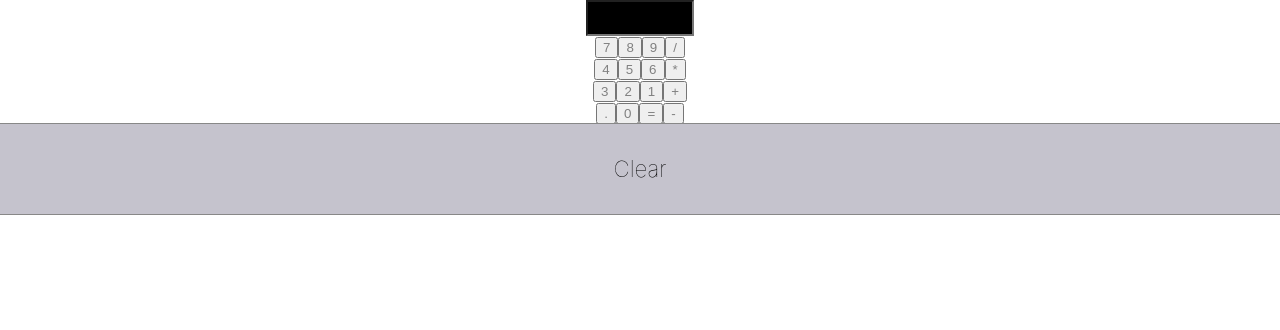
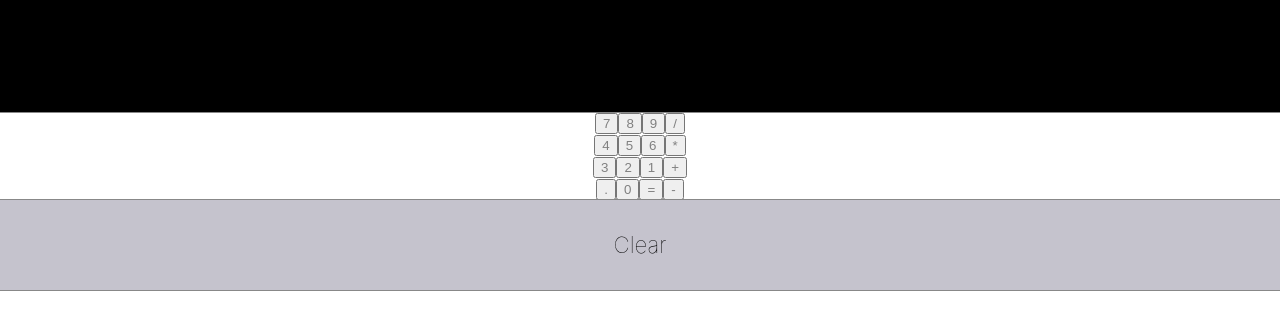
Before and after one commit to AdrianGHub/calc-app, a React (Create React App) app: page / in a window 1280 px wide. Shown: the top 330 px of the page. Built offline with nearby package versions, Linux system fonts and the light colour scheme.

Commit message:
feat: create input functional component

```diff
--- a/src/components/Input/Input.js
+++ b/src/components/Input/Input.js
@@ -3,7 +3,7 @@ import classes from './Input.module.css';
 
 const input = (props) => {
     return (
-        <input className={classes.Input} />
+    <div className={classes.Input}>{props.children}</div>
     );
 };
 
--- a/src/components/Input/Input.module.css
+++ b/src/components/Input/Input.module.css
@@ -1,5 +1,13 @@
 .Input {
+    display: flex;
+    height: 4em;
+    flex: 1;
     background-color: #000;
-    width: 100px;
-    height: 30px;
+    outline: 1px solid #888;
+    color: #fff;
+    justify-content: flex-end;
+    padding: 0.5em;
+    font-weight: bold;
+    font-size: 1.4em;
+    align-items: center;
 }
```
